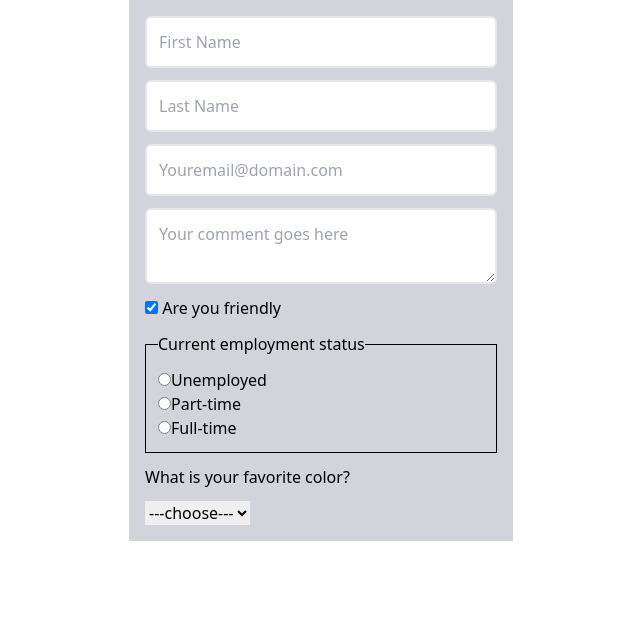
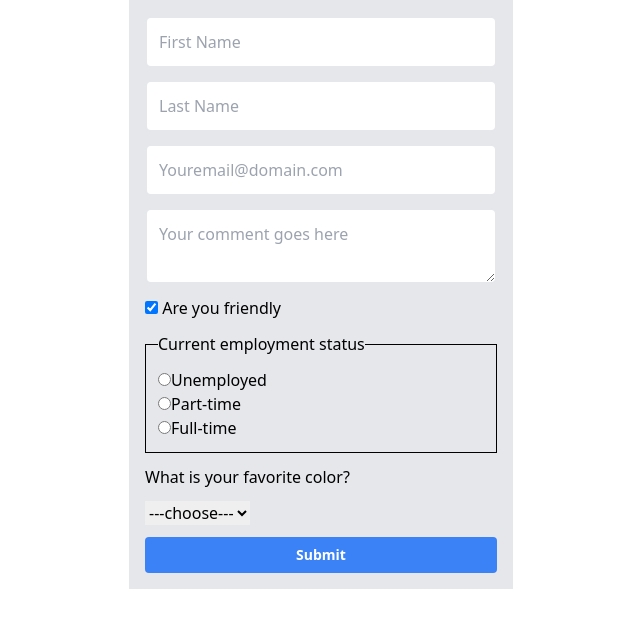
Before and after one commit to jeanwang2dev/scrimba-course-challenges, a React app: page / in a window 1280 px wide. Shown: the top 628 px of the page, without its empty margins (319-959 px from the left). Built offline with nearby package versions, Linux system fonts and the light colour scheme.

Commit message:
submit function for react forms

```diff
--- a/src/App.js
+++ b/src/App.js
@@ -12,7 +12,7 @@ export default function Form() {
         favColor: ""
     })
 
-    console.log(formData.favColor)
+    //console.log(formData.favColor)
 
     function handleChange(event) {
         // console.log(event.target.name)
@@ -34,8 +34,14 @@ export default function Form() {
 
     }
 
+    function handleSubmit(event) {
+        event.preventDefault()
+        // submit2API(formData)
+        console.log(formData)
+    }
+
     return (
-        <form className="p-4 max-w-sm mx-auto bg-gray-300">
+        <form onSubmit={handleSubmit} className="p-4 max-w-sm mx-auto bg-gray-200">
             <div className="flex flex-col space-y-3">
                 <input
                     className="form-input"
@@ -121,7 +127,7 @@ export default function Form() {
                 <label htmlFor="favColor">What is your favorite color?</label>
                 <select
                     id="favColor"
-                    value="formData.favColor"
+                    value={formData.favColor}
                     name="favColor"
                     onChange={handleChange}
                     className="w-fit"
@@ -136,6 +142,7 @@ export default function Form() {
                     <option value="violet">Violet</option>
                 </select>
 
+                <button className="btn">Submit</button>
             </div>
 
 
--- a/src/style.css
+++ b/src/style.css
@@ -10,4 +10,8 @@
     .form-input {
         @apply border-2 p-3 rounded-md;
     }
+
+    .btn {
+        @apply bg-blue-500 hover:bg-blue-700 text-sm text-white font-bold py-2 px-4 rounded mb-2;
+      }
 }
```
